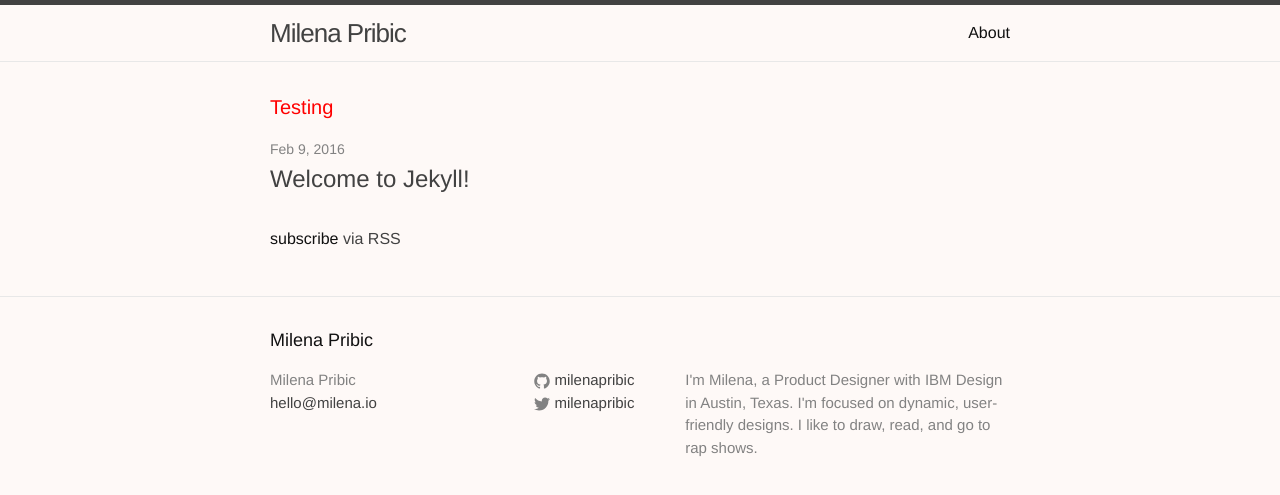
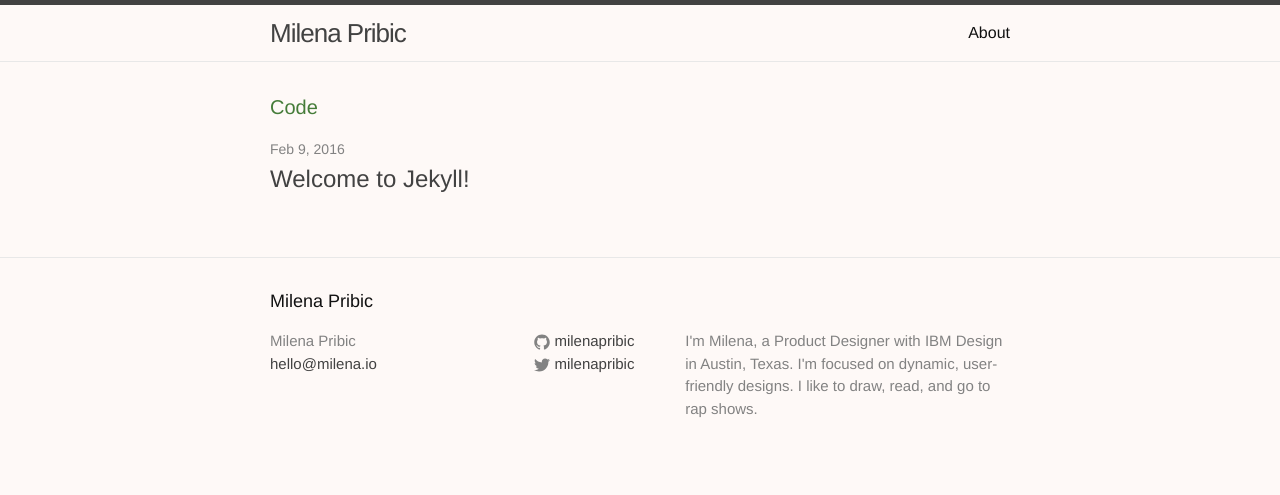
Before and after one commit to npmcdn-to-unpkg-bot/milenapribic.github.io, a Jekyll site: the page built from index.html, in a window 1280 px wide. Shown: the top 495 px of the page. Built offline with Jekyll 4.4.1, drawn with Linux system fonts in a browser that asks for light colours.

Commit message:
change styles and remove default content

```diff
--- a/_sass/_layout.scss
+++ b/_sass/_layout.scss
@@ -175,7 +175,7 @@
 
 .page-heading {
     font-size: 20px;
-    color:red;
+    color: #457c39;
 }
 
 .post-list {
--- a/index.html
+++ b/index.html
@@ -4,7 +4,7 @@
 
 <div class="home">
 
-  <h1 class="page-heading">Testing</h1>
+  <h1 class="page-heading">Code</h1>
 
   <ul class="post-list">
     {% for post in site.posts %}
@@ -18,6 +18,6 @@
     {% endfor %}
   </ul>
 
-  <p class="rss-subscribe">subscribe <a href="{{ "/feed.xml" | prepend: site.baseurl }}">via RSS</a></p>
+  <!-- <p class="rss-subscribe">subscribe <a href="{{ "/feed.xml" | prepend: site.baseurl }}">via RSS</a></p> -->
 
 </div>
```
